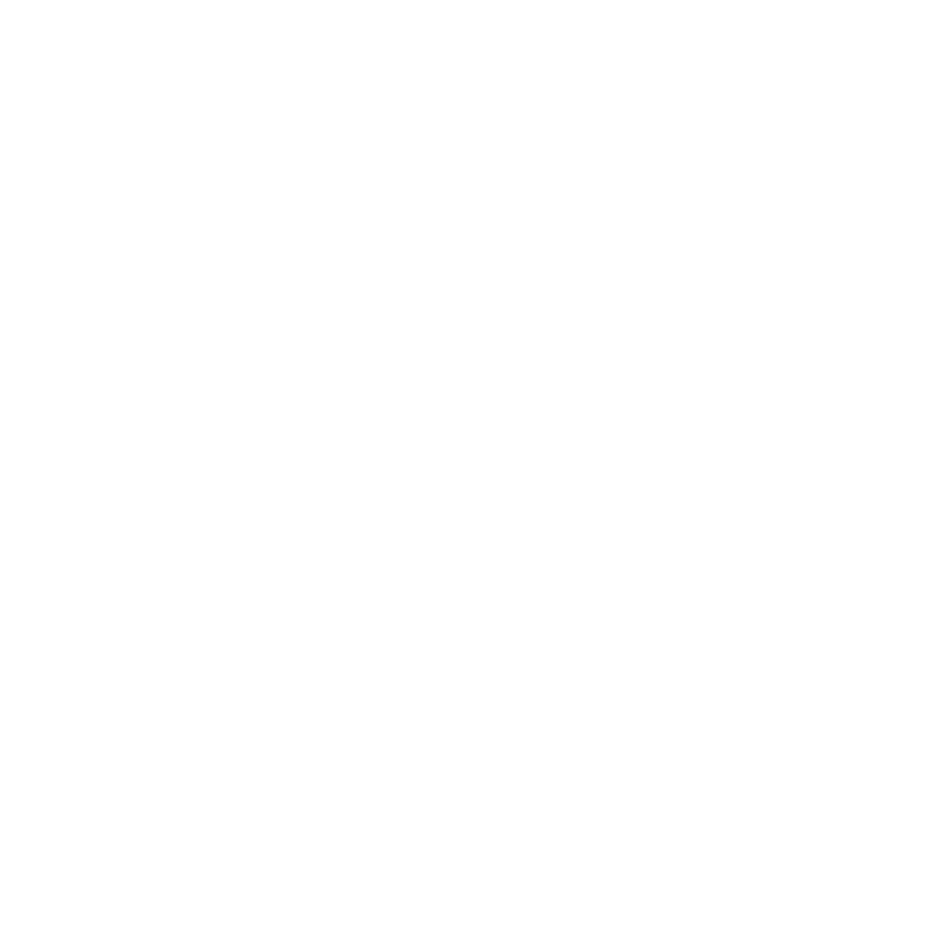
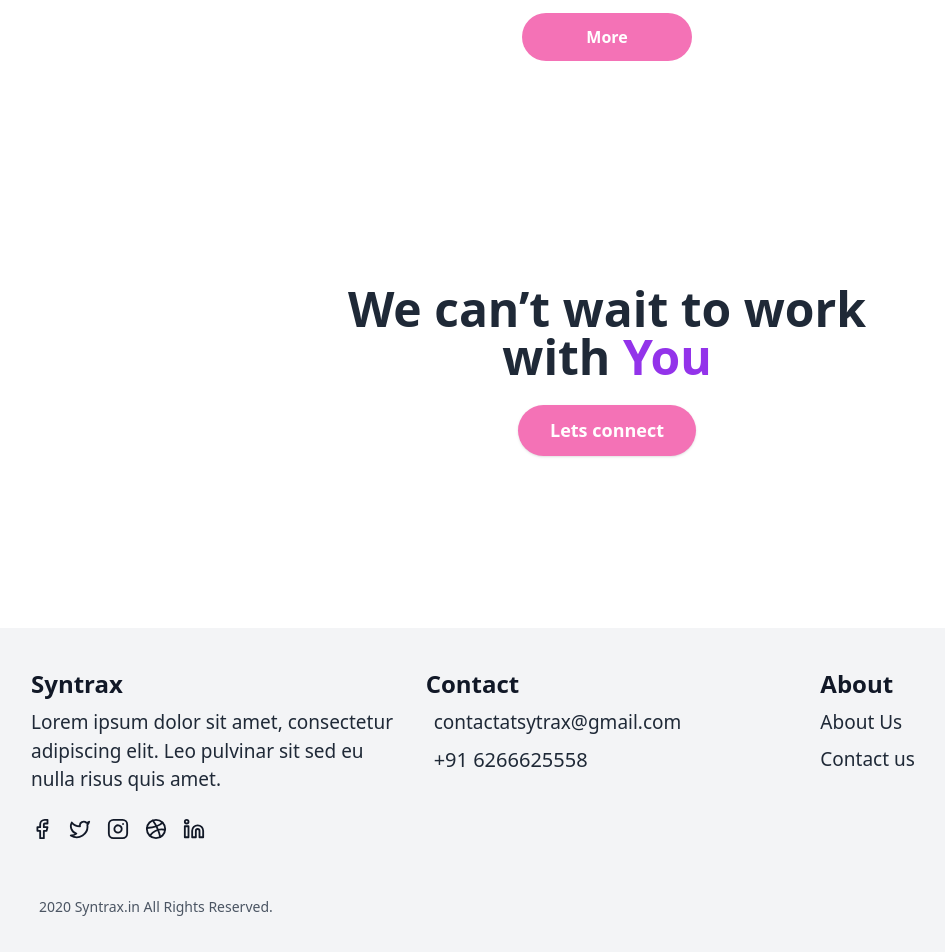
Before and after one commit to saqishah444/Syntax, a React (Vite) app: page / in a window 1280 px wide. Shown: the part 2660-3612 px from the top of the page, without its empty margins (33-978 px from the left). Before the commit the page ends 2709 px from the top, so only its background shows below. Built offline with nearby package versions, Linux system fonts and the light colour scheme.

Commit message:
home page complete

```diff
--- a/src/Pages/Home.jsx
+++ b/src/Pages/Home.jsx
@@ -1,7 +1,7 @@
 
 import React from "react";
 import { Button } from "antd";
-import { ArrowRight } from "lucide-react";
+import { ArrowRight, Facebook, Twitter, Instagram, Dribbble, Linkedin } from "lucide-react";
 import homeheroimg from '../assets/homepage_hero.png'
 import vector from '../assets/Vector.png'
 import service1 from '../assets/services1.png'
@@ -162,6 +162,7 @@ const Home = () => {
 
           {/* Projects Grid */}
           <div className="grid justify-center gap-8 sm:grid-cols-2 lg:grid-cols-2">
+            <div className="flex flex-col gap-5">
               {/* Project 1 */}
               <div>
                 <div className="bg-white w-72 shadow-md hover:shadow-lg hover:translate-y-[-10px] duration-300 rounded-lg overflow-hidden">
@@ -185,11 +186,11 @@ const Home = () => {
               </div>
 
               {/* Project 2 */}
-           <div className="mt-20">
+              <div className="">
                 <div className="bg-white w-72 shadow-md hover:shadow-lg hover:translate-y-[-10px] duration-300 rounded-lg overflow-hidden">
                   <a href="">
                     <img
-                src={whatwedo2}
+                      src={whatwedo3}
                       alt="Drumloop Production"
                       className="w-full h-48 object-cover"
                     />
@@ -207,13 +208,15 @@ const Home = () => {
                   </a>
                 </div>
               </div>
+            </div>
 
+            <div className="flex flex-col gap-5 mt-0 md:mt-20">
               {/* Project 3 */}
               <div>
                 <div className="bg-white w-72 shadow-md hover:shadow-lg hover:translate-y-[-10px] duration-300 rounded-lg overflow-hidden">
                   <a href="">
                     <img
-                src={whatwedo3}
+                      src={whatwedo2}
                       alt="Pagoda Partners"
                       className="w-full h-48 object-cover"
                     />
@@ -253,7 +256,70 @@ const Home = () => {
               </div>
             </div>
           </div>
+          <div className="flex justify-center">
+            <button
+              className=" py-3 px-16 mt-5 md:mt-10 text-white rounded-full bg-pink-400 hover:bg-pink-500 border-none font-semibold transition-all duration-300"
+            >
+              More
+            </button>
+          </div>
+        </div>
 
+      </section>
+      <section id="connect">
+        <div>
+          <div className="flex flex-col items-center justify-center py-0 md:py-40 bg-white">
+            <h1 className="text-3xl md:text-5xl font-semibold text-gray-800 text-center">
+              We can’t wait to work <br /> with <span className="text-purple-600">You</span>
+            </h1>
+            <button className="mt-6 px-8 py-3 text-[18px] font-semibold  bg-pink-400 text-white rounded-full shadow hover:bg-pink-500 transition duration-300">
+              Lets connect
+            </button>
+          </div>
+        </div>
+
+      </section>
+      <section id="footer" className="bg-gray-100 py-10 px-4 sm:px-8 md:px-16 mt-3">
+        <div className="max-w-7xl mx-auto grid grid-cols-1 md:grid-cols-3 gap-10 md:gap-8">
+          {/* Syntrax Info */}
+          <div className="flex flex-col items-start md:items-start text-center md:text-left">
+            <h3 className="font-semibold  text-gray-900 text-2xl mb-2">Syntrax</h3>
+            <p className="text-gray-800 text-[19px] mb-4 max-w-xs md:max-w-none">Lorem ipsum dolor sit amet, consectetur adipiscing elit. Leo pulvinar sit sed eu nulla risus quis amet.</p>
+            <div className="flex justify-center md:justify-start gap-4 mt-2 text-xl text-gray-900 w-full">
+              <a href="#" aria-label="Facebook" className="hover:text-pink-400"><Facebook size={22} /></a>
+              <a href="#" aria-label="Twitter" className="hover:text-pink-400"><Twitter size={22} /></a>
+              <a href="#" aria-label="Instagram" className="hover:text-pink-400"><Instagram size={22} /></a>
+              <a href="#" aria-label="Dribbble" className="hover:text-pink-400"><Dribbble size={22} /></a>
+              <a href="#" aria-label="LinkedIn" className="hover:text-pink-400"><Linkedin size={22} /></a>
+            </div>
+          </div>
+          {/* Contact Info */}
+          <div className="flex flex-col items-start md:items-start text-center md:text-left">
+            <h3 className="font-semibold text-2xl text-gray-900 mb-2">Contact</h3>
+            <div className="flex items-center gap-2 text-gray-800 text-[19px] mb-2 justify-center md:justify-start w-full">
+              <span><i className="far fa-envelope"></i></span>
+              <span>contactatsytrax@gmail.com</span>
+            </div>
+            <div className="flex items-center gap-2 text-gray-800 text-[20px] justify-center md:justify-start w-full">
+              <span><i className="fas fa-phone"></i></span>
+              <span>+91 6266625558</span>
+            </div>
+          </div>
+          {/* About Links */}
+          <div className="flex flex-col items-start md:items-start text-center md:text-left">
+            <h3 className="font-semibold text-2xl text-gray-900 mb-2">About</h3>
+            <ul className="text-gray-800 text-[19px]  space-y-2">
+              <li><a href="#" className="hover:underline hover:text-pink-400">About Us</a></li>
+              <li><a href="#" className="hover:underline hover:text-pink-400">Contact us</a></li>
+            </ul>
+          </div>
+        </div>
+        <div className="max-w-7xl mx-auto flex flex-col md:flex-row items-center justify-between mt-8 pt-6  text-gray-600 text-[14px]">
+          <div className="flex items-center gap-2 mb-2 md:mb-0 justify-center md:justify-start w-full">
+            <span><i className="far fa-copyright"></i></span>
+            <span>2020 Syntrax.in All Rights Reserved.</span>
+          </div>
+        </div>
       </section>
 
 
```
Lines whose indentation alone changed are shown as unchanged.
